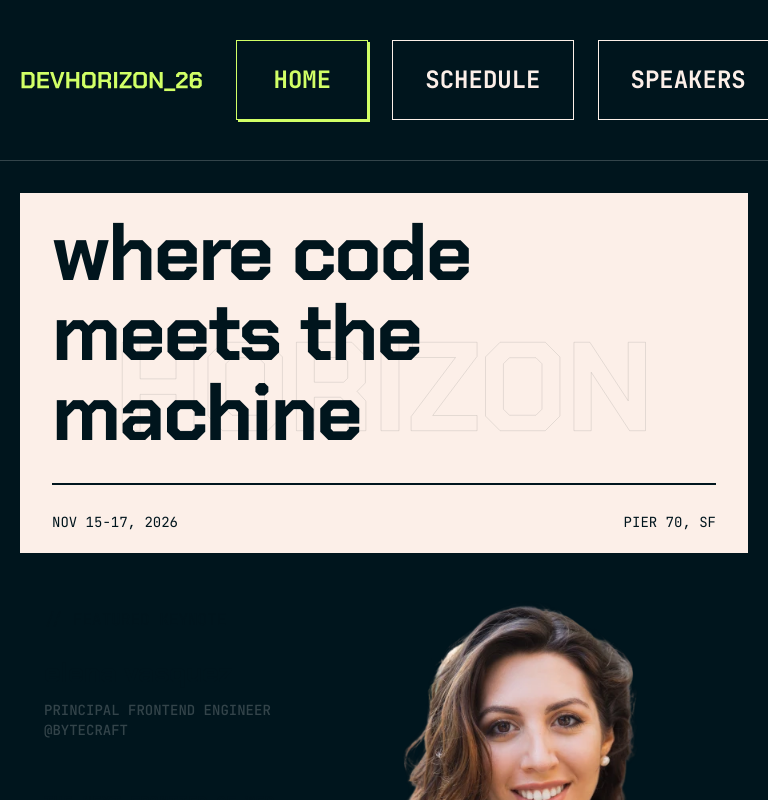
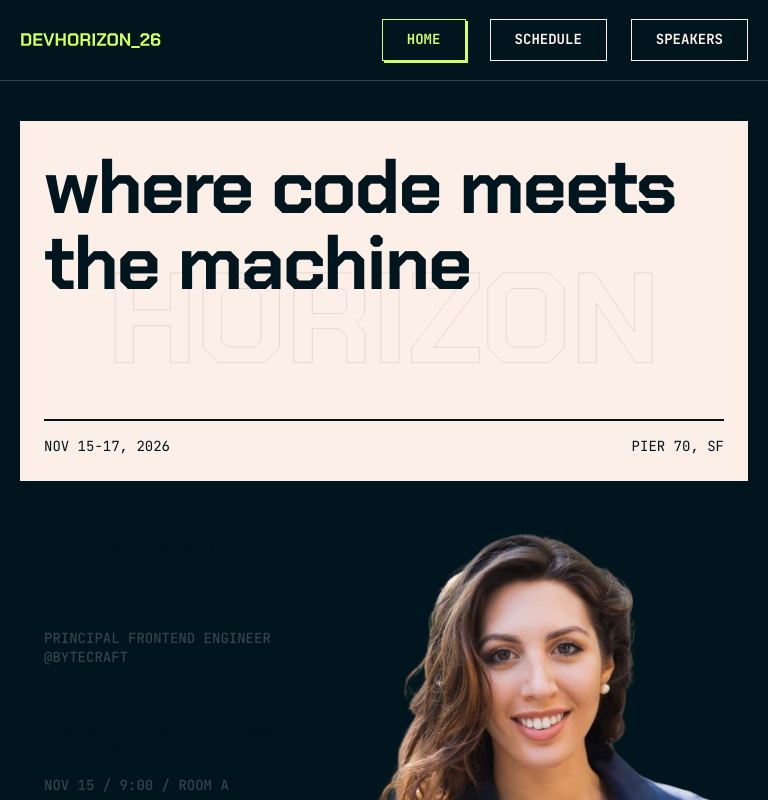
Before and after one commit to brandeth/tech-conference, a Nuxt app: page / in a window 768 px wide. Shown: the top 800 px of the page. Built offline with nearby package versions, Linux system fonts and the light colour scheme.

Commit message:
fixed highlight card.

```diff
--- a/app/components/HeroSection.vue
+++ b/app/components/HeroSection.vue
@@ -1,7 +1,10 @@
 <template>
-  <section class="hero-section mx-auto w-[calc(100%_-_40px)] max-w-[1440px] max-[560px]:w-[calc(100%_-_32px)]" aria-labelledby="hero-title">
+  <section
+    class="hero-section mx-auto w-[calc(100%_-_40px)] max-w-[1440px] max-[560px]:w-[calc(100%_-_32px)]"
+    aria-labelledby="hero-title"
+  >
     <div class="hero-intro-panel">
-      <img class="hero-pattern" :src="horizonText" alt="" aria-hidden="true">
+      <img class="hero-pattern" :src="horizonText" alt="" aria-hidden="true" />
 
       <h1 id="hero-title" class="text-preset-1 hero-title">
         {{ title }}
@@ -18,17 +21,20 @@
 </template>
 
 <script setup lang="ts">
-import horizonText from '~/assets/images/horizon-text.svg'
+import horizonText from "~/assets/images/horizon-text.svg";
 
-withDefaults(defineProps<{
-  title?: string
-  date?: string
-  location?: string
-}>(), {
-  title: 'where code meets the machine',
-  date: 'NOV 15-17, 2026',
-  location: 'PIER 70, SF',
-})
+withDefaults(
+  defineProps<{
+    title?: string;
+    date?: string;
+    location?: string;
+  }>(),
+  {
+    title: "where code meets the machine",
+    date: "NOV 15-17, 2026",
+    location: "PIER 70, SF",
+  },
+);
 </script>
 
 <style scoped>
@@ -111,8 +117,28 @@ withDefaults(defineProps<{
 }
 
 @media (max-width: 1180px) and (min-width: 768px) {
+  .hero-section {
+    padding-top: 40px;
+  }
+
   .hero-intro-panel {
     height: 360px;
+    padding: 28px 24px 24px;
+  }
+
+  .hero-title {
+    max-width: 650px;
+    font-size: 76px;
+    line-height: 100%;
+  }
+
+  .hero-pattern {
+    top: 55%;
+    width: min(76%, 560px);
+  }
+
+  .hero-meta {
+    padding-top: 16px;
   }
 }
 
--- a/app/components/HighlightCard.vue
+++ b/app/components/HighlightCard.vue
@@ -203,6 +203,10 @@ const bookmarkLabel = computed(() => `Bookmark ${props.title} (${props.day})`);
   text-align: center;
 }
 
+.highlight-card--expanded .highlight-card__meta {
+  align-content: space-between;
+}
+
 .highlight-card__time {
   display: grid;
   gap: 0;
--- a/app/components/SiteNav.vue
+++ b/app/components/SiteNav.vue
@@ -1,8 +1,15 @@
 <template>
   <header class="site-nav">
-    <div class="site-nav__inner mx-auto w-[calc(100%_-_40px)] max-w-[1440px] max-[560px]:w-[calc(100%_-_32px)]">
-      <NuxtLink to="/" class="site-nav__brand" aria-label="Dev Horizon home" @click="closeMenu">
-        <img src="~/assets/images/logo.svg" alt="" class="site-nav__logo">
+    <div
+      class="site-nav__inner mx-auto w-[calc(100%_-_40px)] max-w-[1440px] max-[560px]:w-[calc(100%_-_32px)]"
+    >
+      <NuxtLink
+        to="/"
+        class="site-nav__brand"
+        aria-label="Dev Horizon home"
+        @click="closeMenu"
+      >
+        <img src="~/assets/images/logo.svg" alt="" class="site-nav__logo" />
       </NuxtLink>
 
       <nav class="site-nav__links" aria-label="Primary navigation">
@@ -24,11 +31,18 @@
         class="site-nav__menu-button"
         :aria-expanded="isMenuOpen"
         aria-controls="mobile-navigation"
-        :aria-label="isMenuOpen ? 'Close navigation menu' : 'Open navigation menu'"
+        :aria-label="
+          isMenuOpen ? 'Close navigation menu' : 'Open navigation menu'
+        "
         @click="isMenuOpen = !isMenuOpen"
       >
-        <img v-if="isMenuOpen" src="~/assets/images/close.svg" alt="" aria-hidden="true">
-        <img v-else src="~/assets/images/bar.svg" alt="" aria-hidden="true">
+        <img
+          v-if="isMenuOpen"
+          src="~/assets/images/close.svg"
+          alt=""
+          aria-hidden="true"
+        />
+        <img v-else src="~/assets/images/bar.svg" alt="" aria-hidden="true" />
       </button>
     </div>
 
@@ -56,34 +70,34 @@
 </template>
 
 <script setup lang="ts">
-const route = useRoute()
-const isMenuOpen = ref(false)
+const route = useRoute();
+const isMenuOpen = ref(false);
 
 const navItems = [
-  { label: 'Home', to: '/', path: '/', hash: '' },
-  { label: 'Schedule', to: '/#schedule', path: '/', hash: '#schedule' },
-  { label: 'Speakers', to: '/#speakers', path: '/', hash: '#speakers' },
-] as const
+  { label: "Home", to: "/", path: "/", hash: "" },
+  { label: "Schedule", to: "/#schedule", path: "/", hash: "#schedule" },
+  { label: "Speakers", to: "/#speakers", path: "/", hash: "#speakers" },
+] as const;
 
 const mobilePanelStyle = computed(() => ({
-  maxHeight: isMenuOpen.value ? '240px' : '0px',
-  paddingBottom: isMenuOpen.value ? '20px' : '0px',
-}))
+  maxHeight: isMenuOpen.value ? "240px" : "0px",
+  paddingBottom: isMenuOpen.value ? "20px" : "0px",
+}));
 
 function closeMenu() {
-  isMenuOpen.value = false
+  isMenuOpen.value = false;
 }
 
 function isNavItemActive(item: (typeof navItems)[number]) {
-  return route.path === item.path && route.hash === item.hash
+  return route.path === item.path && route.hash === item.hash;
 }
 
 function getAriaCurrent(item: (typeof navItems)[number]) {
   if (!isNavItemActive(item)) {
-    return undefined
+    return undefined;
   }
 
-  return item.hash ? 'location' : 'page'
+  return item.hash ? "location" : "page";
 }
 </script>
 
@@ -128,18 +142,18 @@ function getAriaCurrent(item: (typeof navItems)[number]) {
 .site-nav__button {
   display: inline-flex;
   min-width: 122px;
-  min-height: 60px;
+  min-height: 40px;
   align-items: center;
   justify-content: center;
   border: 1px solid var(--color-brand-neutral-100);
   background: var(--color-brand-neutral-900);
   color: var(--color-brand-neutral-100);
   font-family: var(--font-jetbrains-mono);
-  font-size: 20px;
+  font-size: 14px;
   font-weight: 700;
   line-height: 140%;
   letter-spacing: 0;
-  padding: 15px 32px;
+  padding: 10px 24px;
   text-decoration: none;
   text-transform: uppercase;
   transition:
@@ -274,12 +288,12 @@ function getAriaCurrent(item: (typeof navItems)[number]) {
 
 @media (max-width: 1023px) {
   .site-nav__inner {
-    min-height: 160px;
-    padding: 40px 0;
+    min-height: 78px;
+    padding: 19px 0;
   }
 
   .site-nav__logo {
-    width: clamp(180px, 24vw, 288px);
+    width: 142px;
   }
 
   .site-nav__links {
@@ -287,10 +301,10 @@ function getAriaCurrent(item: (typeof navItems)[number]) {
   }
 
   .site-nav__button {
-    min-width: 132px;
-    min-height: 80px;
-    font-size: 24px;
-    padding: 19px 32px;
+    min-width: 84px;
+    min-height: 40px;
+    font-size: 14px;
+    padding: 10px 24px;
   }
 }
 
```
